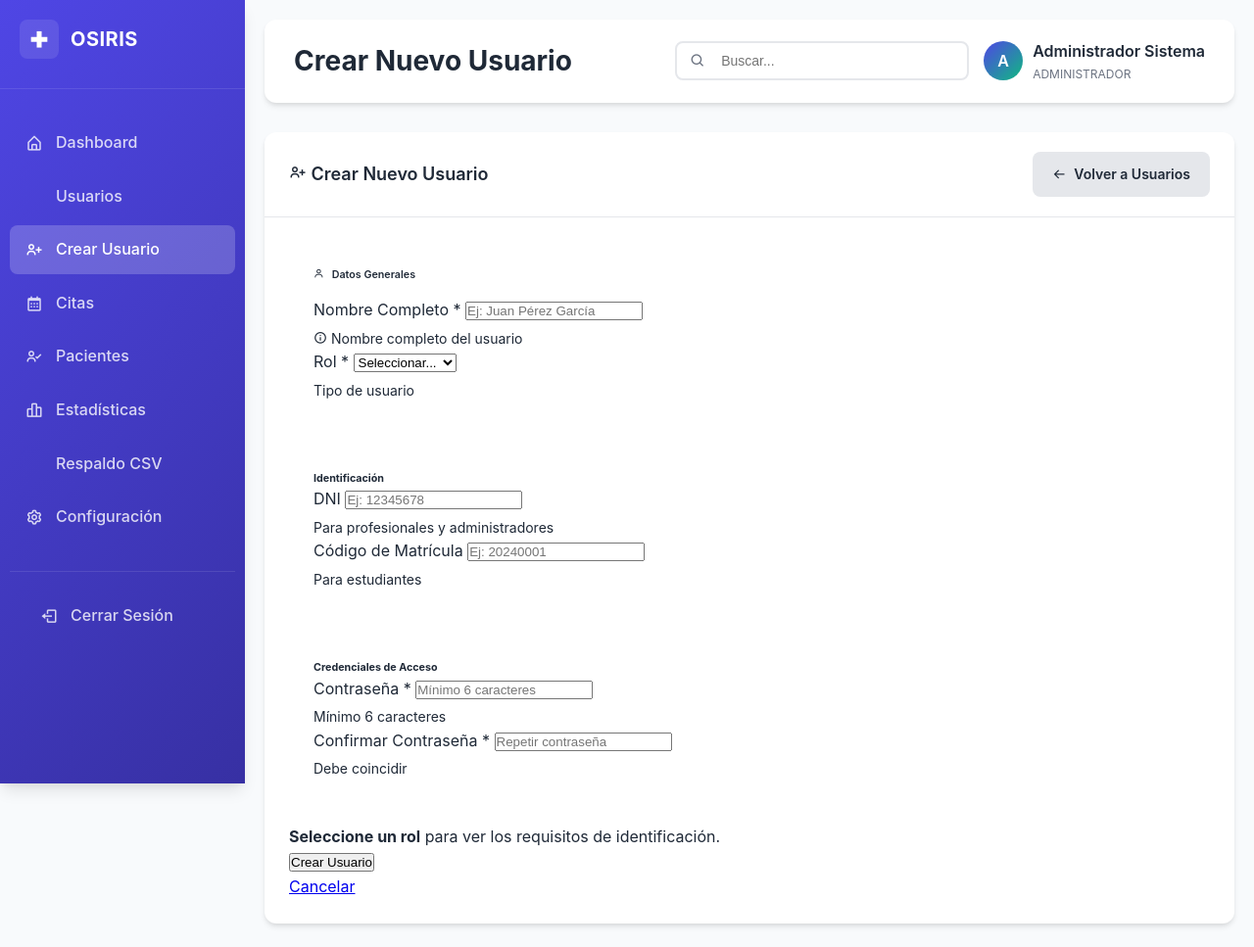
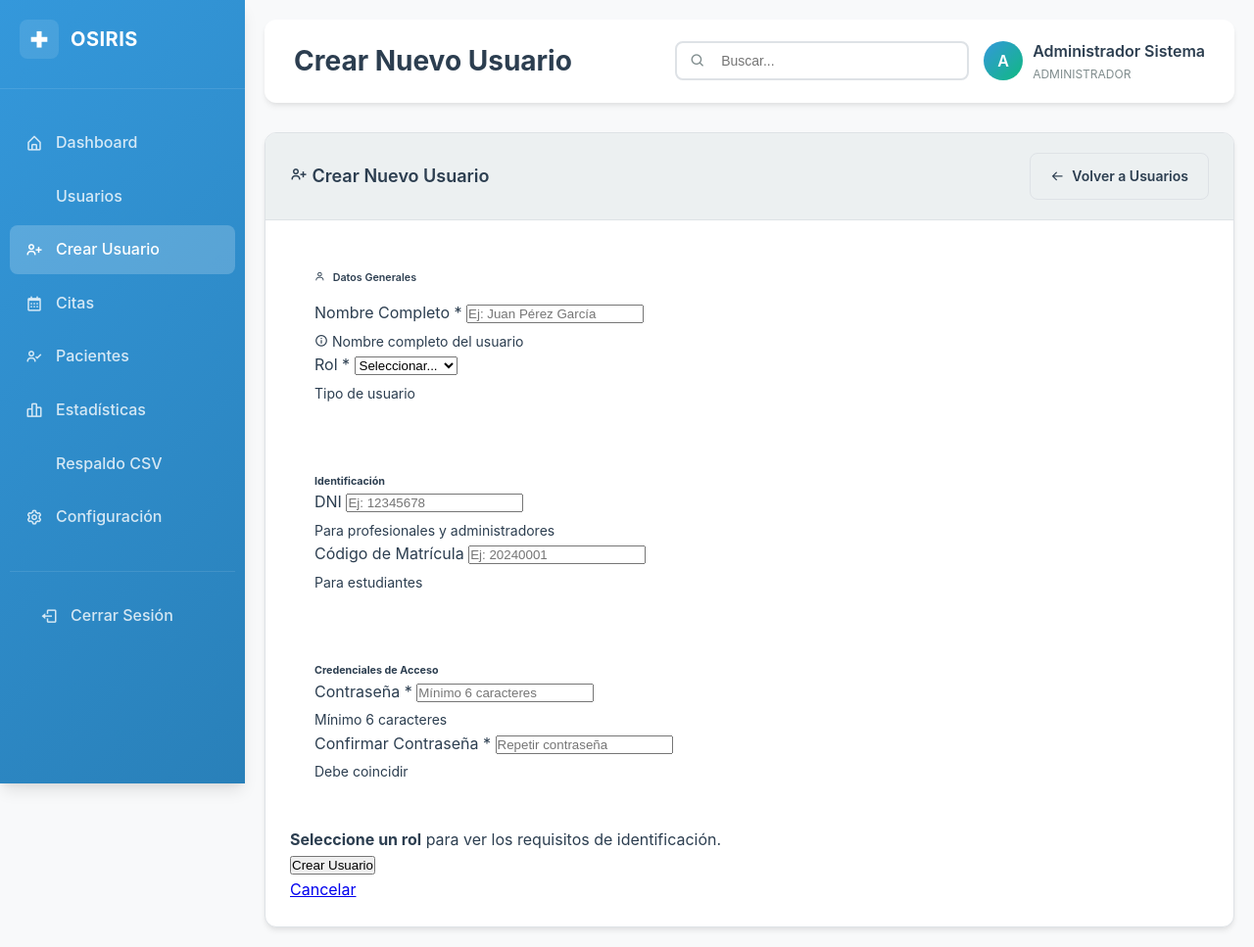
Before and after one commit to DENIS-DEVELOPER-oss/OSIRIS---Lab, a Flask app: page /reportes/usuarios/crear-directo in a window 1280 px wide. Shown: the whole page at 98% size. Before the commit the page ends 946 px from the top, so only its background shows below. Run offline with Flask 3, Linux system fonts and the light colour scheme; a user stored in the database is signed in.

Commit message:
Switch the application's theme from a dark mode to a light mode
Update CSS variables to implement a light theme and adjust associated styles.

Replit-Commit-Author: Agent
Replit-Commit-Session-Id: f04c708b-f78f-4761-983c-19a318aada5f
Replit-Commit-Screenshot-Url: https://storage.googleapis.com/screenshot-production-us-central1/7355c6e8-0d2f-4510-9622-a158714dce07/b82c0619-bce5-43ae-87cc-875260937cf0.jpg

```diff
--- a/static/css/admin-dashboard.css
+++ b/static/css/admin-dashboard.css
@@ -1,25 +1,26 @@
 /* Variables CSS para el dashboard administrativo */
 :root {
-    --admin-primary: #4f46e5;
-    --admin-primary-dark: #3730a3;
-    --admin-secondary: #e5e7eb;
+    /* Tema Claro para Administración */
+    --admin-primary: #3498db;
+    --admin-primary-dark: #2980b9;
+    --admin-secondary: #ecf0f1;
     --admin-accent: #10b981;
-    --admin-warning: #f59e0b;
-    --admin-danger: #ef4444;
-    --admin-info: #3b82f6;
-    --admin-success: #10b981;
+    --admin-warning: #f39c12;
+    --admin-danger: #e74c3c;
+    --admin-info: #3498db;
+    --admin-success: #27ae60;
 
-    --admin-bg: #f8fafc;
+    --admin-bg: #f8f9fa;
     --admin-card: #ffffff;
-    --admin-sidebar: #4f46e5;
-    --admin-sidebar-dark: #3730a3;
+    --admin-sidebar: #3498db;
+    --admin-sidebar-dark: #2980b9;
 
-    --admin-text-primary: #1f2937;
-    --admin-text-secondary: #6b7280;
+    --admin-text-primary: #2c3e50;
+    --admin-text-secondary: #7f8c8d;
     --admin-text-light: #ffffff;
 
-    --admin-border: #e5e7eb;
-    --admin-shadow: 0 4px 6px -1px rgba(0, 0, 0, 0.1), 0 2px 4px -1px rgba(0, 0, 0, 0.06);
+    --admin-border: #dee2e6;
+    --admin-shadow: 0 4px 6px -1px rgba(0, 0, 0, 0.08), 0 2px 4px -1px rgba(0, 0, 0, 0.04);
     --admin-shadow-lg: 0 10px 15px -3px rgba(0, 0, 0, 0.1), 0 4px 6px -2px rgba(0, 0, 0, 0.05);
 }
 
@@ -43,7 +44,7 @@ body {
     min-height: 100vh;
 }
 
-/* Sidebar */
+/* Sidebar - Tema Claro */
 .admin-sidebar {
     width: 250px;
     background: linear-gradient(135deg, var(--admin-sidebar) 0%, var(--admin-sidebar-dark) 100%);
@@ -371,7 +372,7 @@ body {
     position: relative;
 }
 
-/* Botones del dashboard */
+/* Botones del dashboard - Tema Claro */
 .admin-btn {
     display: inline-flex;
     align-items: center;
@@ -399,10 +400,12 @@ body {
 .admin-btn-secondary {
     background: var(--admin-secondary);
     color: var(--admin-text-primary);
+    border: 1px solid var(--admin-border);
 }
 
 .admin-btn-secondary:hover {
-    background: #d1d5db;
+    background: #e6e8eb;
+    border-color: var(--admin-primary);
 }
 
 .admin-btn-success {
@@ -415,12 +418,13 @@ body {
     box-shadow: var(--admin-shadow-lg);
 }
 
-/* Tablas del dashboard */
+/* Tablas del dashboard - Tema Claro */
 .admin-table-container {
     background: var(--admin-card);
     border-radius: 12px;
     box-shadow: var(--admin-shadow);
     overflow: hidden;
+    border: 1px solid var(--admin-border);
 }
 
 .admin-table-header {
@@ -429,6 +433,7 @@ body {
     display: flex;
     justify-content: space-between;
     align-items: center;
+    background: var(--admin-secondary);
 }
 
 .admin-table-title {
@@ -450,17 +455,17 @@ body {
 }
 
 .admin-table th {
-    background: #f8fafc;
+    background: var(--admin-secondary);
     font-weight: 600;
     color: var(--admin-text-primary);
     font-size: 14px;
 }
 
 .admin-table tr:hover {
-    background: #f8fafc;
+    background: rgba(52, 152, 219, 0.05);
 }
 
-/* Badges */
+/* Badges - Tema Claro */
 .admin-badge {
     display: inline-flex;
     align-items: center;
@@ -473,23 +478,27 @@ body {
 }
 
 .admin-badge-success {
-    background: rgba(16, 185, 129, 0.1);
+    background: rgba(39, 174, 96, 0.15);
     color: var(--admin-success);
+    border: 1px solid rgba(39, 174, 96, 0.3);
 }
 
 .admin-badge-warning {
-    background: rgba(245, 158, 11, 0.1);
+    background: rgba(243, 156, 18, 0.15);
     color: var(--admin-warning);
+    border: 1px solid rgba(243, 156, 18, 0.3);
 }
 
 .admin-badge-danger {
-    background: rgba(239, 68, 68, 0.1);
+    background: rgba(231, 76, 60, 0.15);
     color: var(--admin-danger);
+    border: 1px solid rgba(231, 76, 60, 0.3);
 }
 
 .admin-badge-info {
-    background: rgba(59, 130, 246, 0.1);
+    background: rgba(52, 152, 219, 0.15);
     color: var(--admin-info);
+    border: 1px solid rgba(52, 152, 219, 0.3);
 }
 
 /* Responsive */
```
Also changed, not shown: static/css/modern-theme.css (+34 -33 lines).
